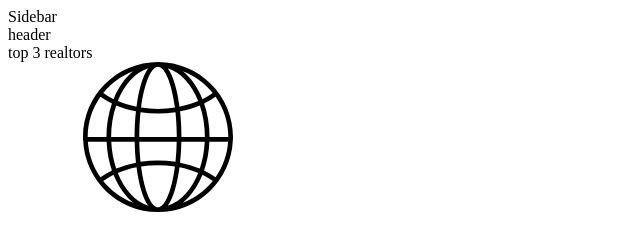
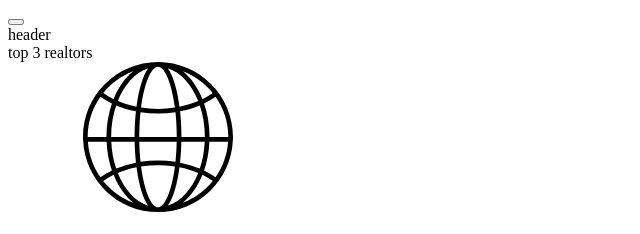
Before and after one commit to gab-holik/Nexter, a plain HTML site: page index.html in a window 1280 px wide. Shown: the top 234 px of the page, 0-640 px from the left. Drawn offline with Linux system fonts and the light colour scheme.

Commit message:
Added navigation button to sidebar

```diff
--- a/index.html
+++ b/index.html
@@ -15,7 +15,9 @@
     <title>Nexter &mdash; your home, your freedom</title>
   </head>
   <body class="container">
-    <div class="sidebar">Sidebar</div>
+    <div class="sidebar">
+        <button class="nav-btn"></button>
+    </div>
     <header class="header">header</header>
     <div class="realtors">top 3 realtors</div>
     <section class="features">
```
